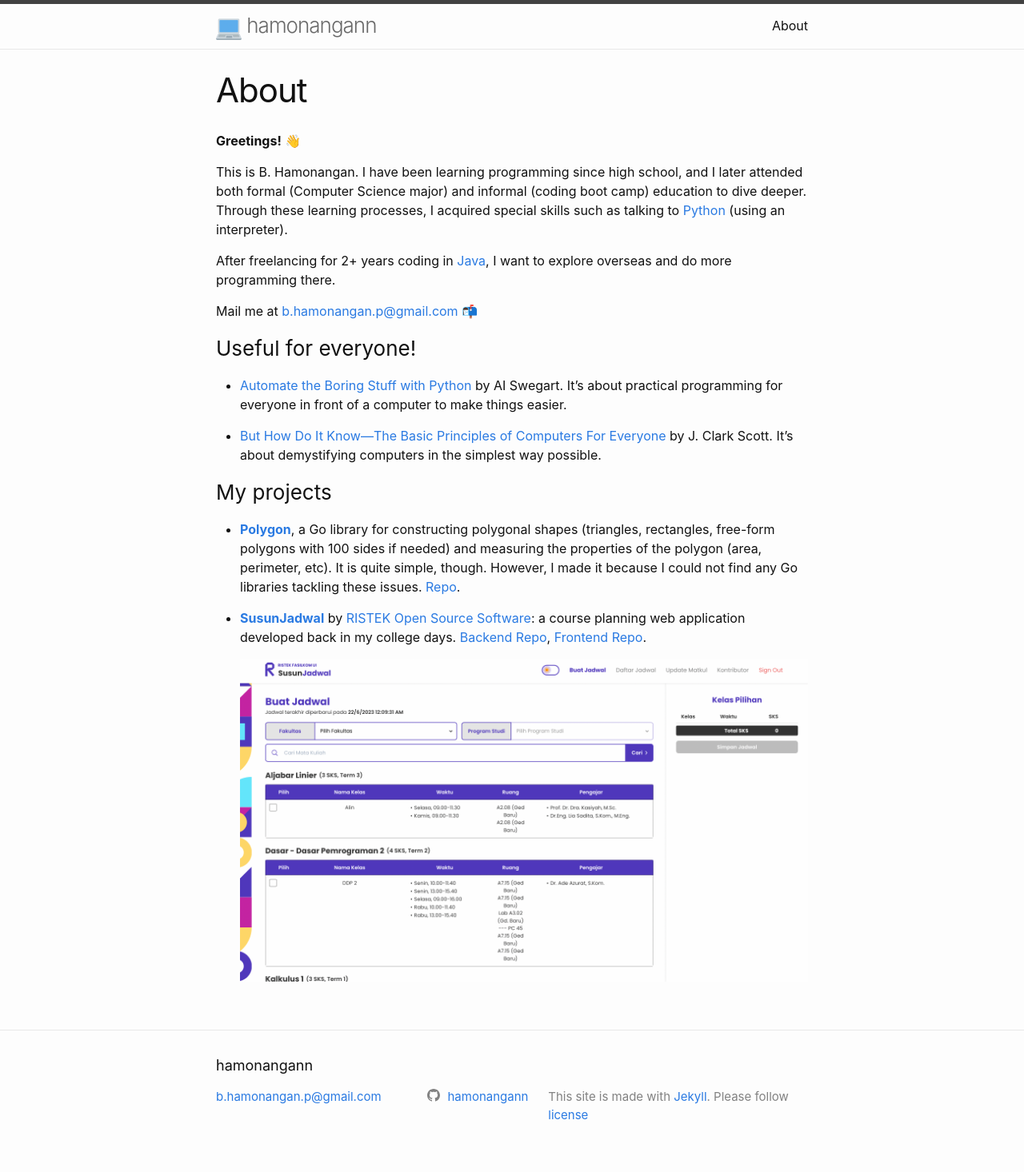
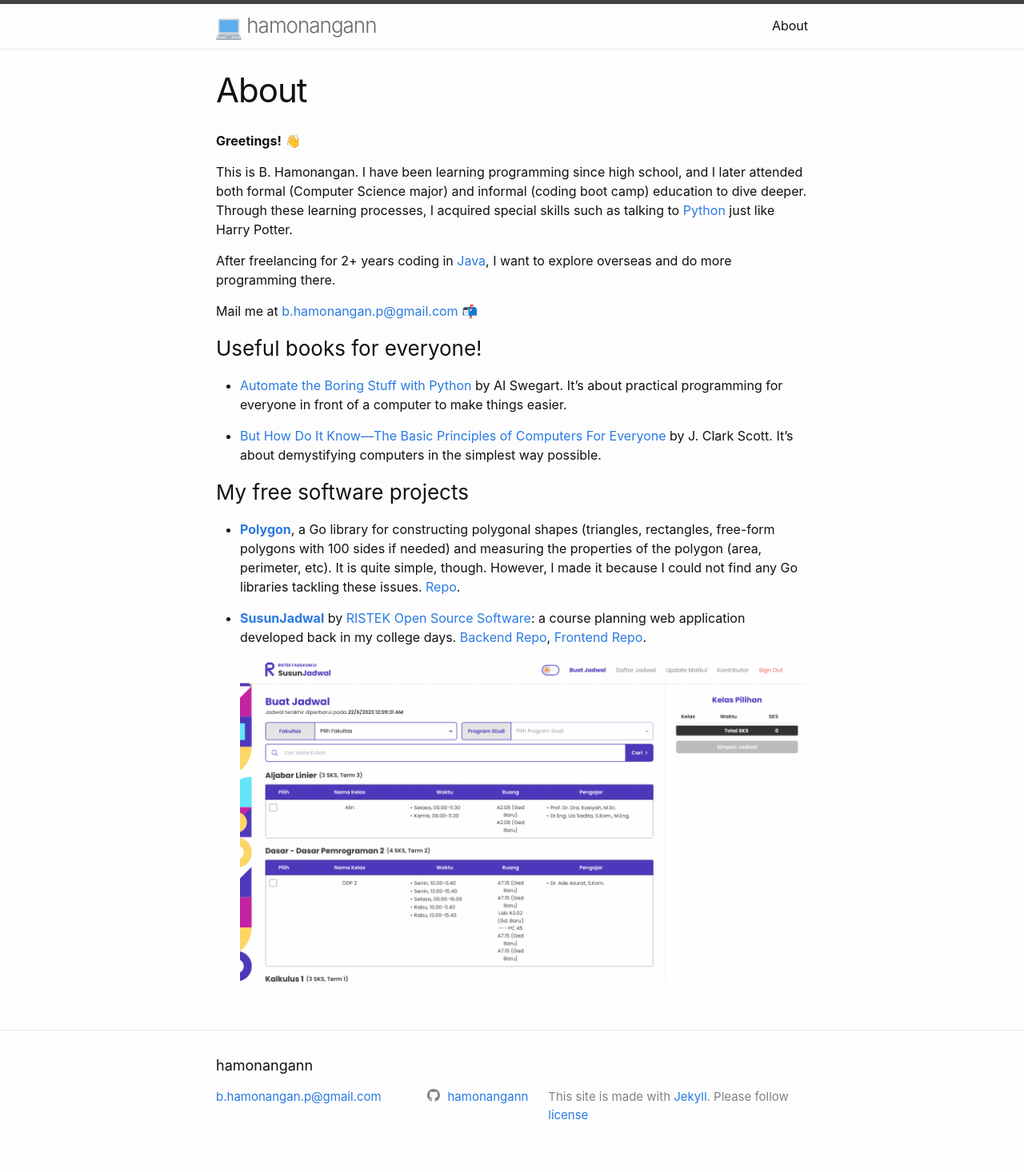
Before and after one commit to hamonangann/hamonangann.github.io, a Jekyll site: the page built from about-en.markdown, in a window 1280 px wide. Shown: the whole page at 80% size. Built offline with Jekyll 4.4.1, drawn with Linux system fonts in a browser that asks for light colours.

Commit message:
minor edit bio 2

```diff
--- a/about-en.markdown
+++ b/about-en.markdown
@@ -5,20 +5,20 @@ permalink: /about/
 ---
 **Greetings!** 👋
 
-This is B. Hamonangan. I have been learning programming since high school, and I later attended both formal (Computer Science major) and informal (coding boot camp) education to dive deeper. Through these learning processes, I acquired special skills such as talking to [Python](https://en.wikipedia.org/wiki/Python_(programming_language)) (using an interpreter).
+This is B. Hamonangan. I have been learning programming since high school, and I later attended both formal (Computer Science major) and informal (coding boot camp) education to dive deeper. Through these learning processes, I acquired special skills such as talking to [Python](https://en.wikipedia.org/wiki/Python_(programming_language)) just like Harry Potter.
 
 After freelancing for 2+ years coding in [Java](https://en.wikipedia.org/wiki/Java), I want to explore overseas and do more programming there.
 
 Mail me at [b.hamonangan.p@gmail.com
 ](mailto:b.hamonangan.p@gmail.com) 📬
 
-### Useful for everyone!
+### Useful books for everyone!
 
 - [Automate the Boring Stuff with Python](https://automatetheboringstuff.com/) by AI Swegart. It's about practical programming for everyone in front of a computer to make things easier.
 
 - [But How Do It Know—The Basic Principles of Computers For Everyone](https://openlibrary.org/books/OL26675175M/But_How_Do_It_Know) by J. Clark Scott. It's about demystifying computers in the simplest way possible.
 
-### My projects
+### My free software projects
 
 - **[Polygon](https://pkg.go.dev/github.com/hamonangann/polygon)**, a Go library for constructing polygonal shapes (triangles, rectangles, free-form polygons with 100 sides if needed) and measuring the properties of the polygon (area, perimeter, etc). It is quite simple, though. However, I made it because I could not find any Go libraries tackling these issues. [Repo](https://github.com/hamonangann/polygon).
 
```
